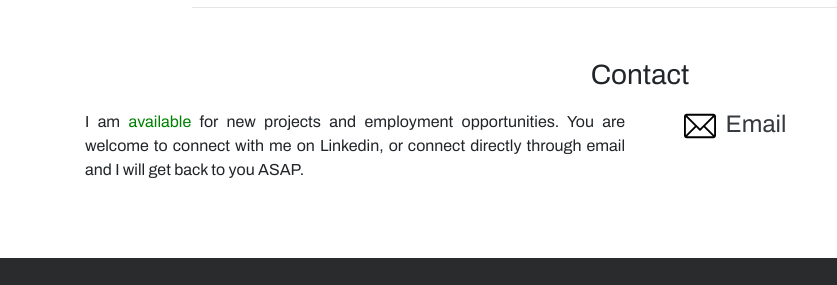
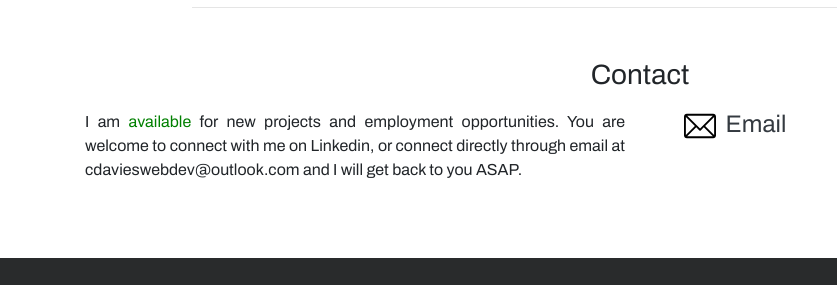
Before and after one commit to abacobob/portfolio-site, a website: page public/index.html in a window 1280 px wide. Shown: the part 1888-2173 px from the top of the page, 0-837 px from the left. Drawn offline with nearby package versions, Linux system fonts and the light colour scheme.

Commit message:
changed email contact

```diff
--- a/public/index.html
+++ b/public/index.html
@@ -132,13 +132,13 @@
 
           <div class = 'col-lg-6 contactPoint'>
            <p class = 'text-justify'>I am <span id = 'availability'>available</span> for new projects and employment opportunities.
-            You are welcome to connect with me on Linkedin, or connect directly through email and I will get back to you ASAP.</p>
+            You are welcome to connect with me on Linkedin, or connect directly through email at <strong>cdavieswebdev@outlook.com</strong> and I will get back to you ASAP.</p>
           </div>
 
           <div class = 'col-lg-2 contactPoint'>
 
-            <a href="mailto:oowdeck@yahoo.co.uk" class = 'text-dark'><img src="./icons/svg/004-email.svg" alt="email icon" srcset=""></a>
-            <h4> <a href="mailto:oowdeck@yahoo.co.uk" class = 'text-dark'>Email</a></h4>
+            <a href="mailto:cdavieswebdev@outlook.com" class = 'text-dark'><img src="./icons/svg/004-email.svg" alt="email icon" srcset=""></a>
+            <h4> <a href="mailto:cdavieswebdev@outlook.com"" class = 'text-dark'>Email</a></h4>
 
           </div>
 
```
